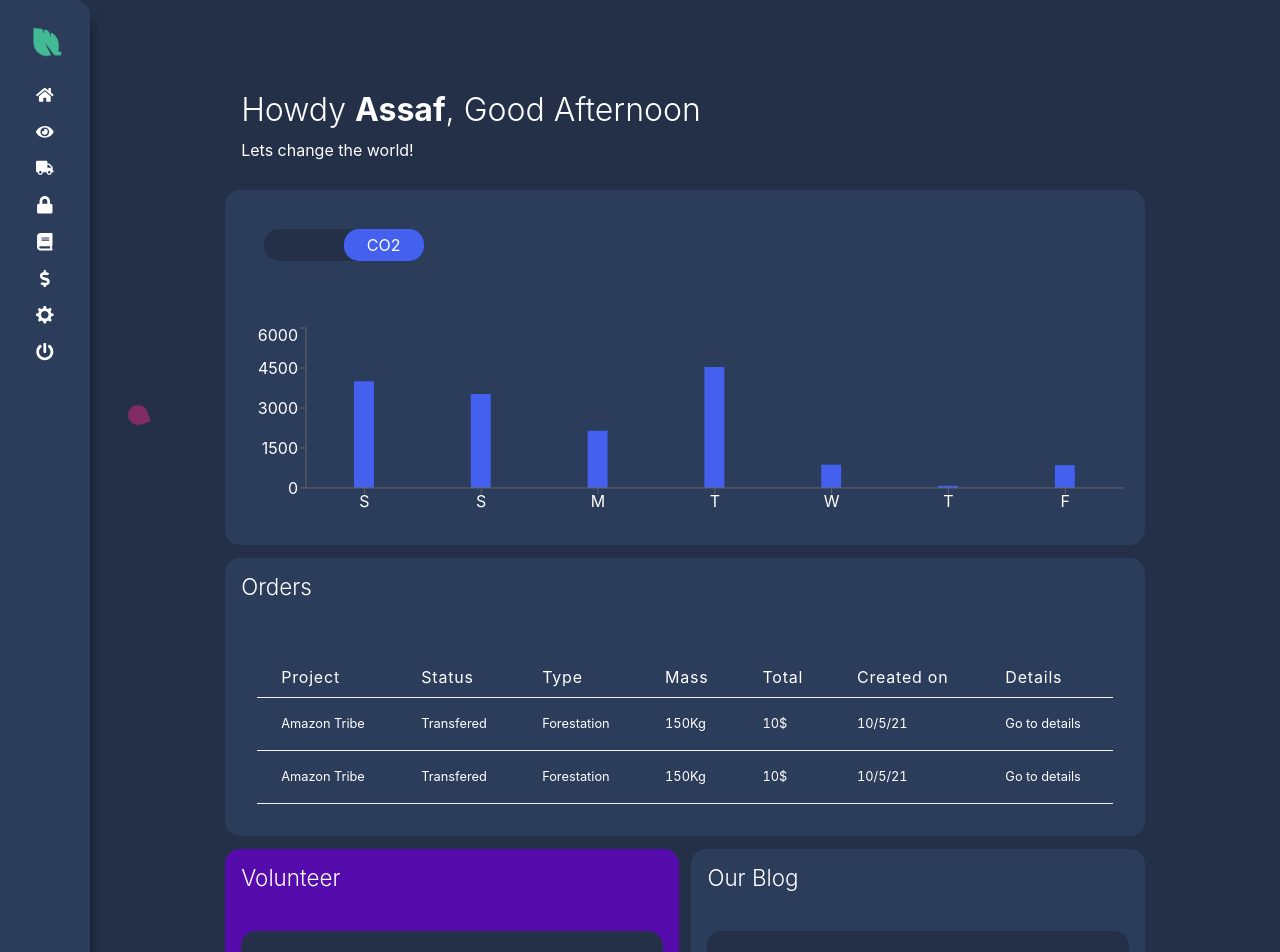
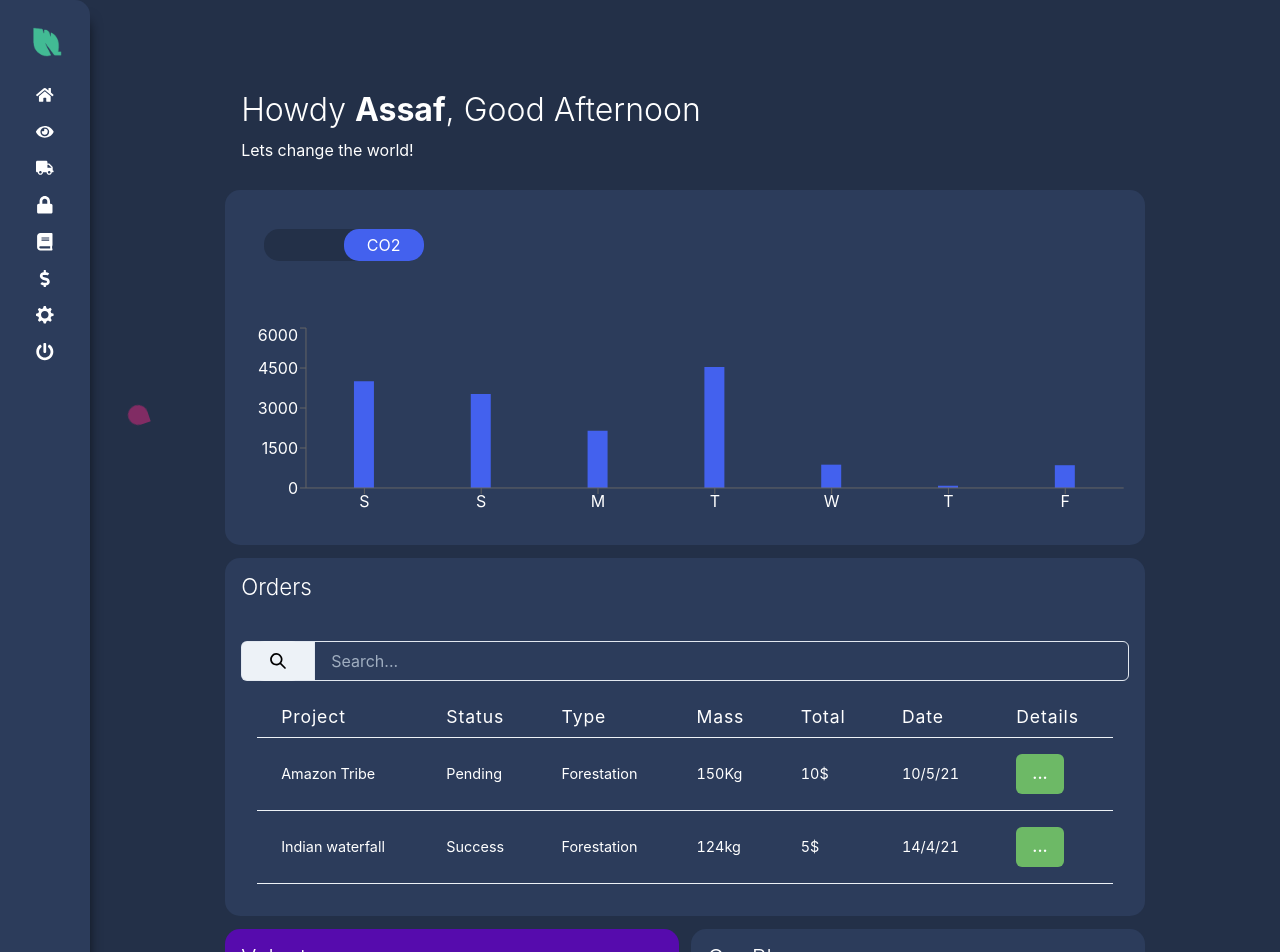
Before and after one commit to AssafWoo/Leaf-groot, a React (Create React App) app: page / in a window 1280 px wide. Shown: the top 952 px of the page. Built offline with nearby package versions, Linux system fonts and the light colour scheme.

Commit message:
added search to table, added modal stracture

```diff
--- a/package.json
+++ b/package.json
@@ -13,6 +13,7 @@
     "axios": "^0.21.1",
     "formik": "^2.2.6",
     "framer-motion": "^3.10.5",
+    "match-sorter": "^6.3.0",
     "react": "^17.0.1",
     "react-chartjs-2": "^2.11.1",
     "react-dom": "^17.0.1",
@@ -21,6 +22,7 @@
     "react-responsive": "^8.2.0",
     "react-router-dom": "^5.2.0",
     "react-scripts": "4.0.3",
+    "react-table": "^7.7.0",
     "react-use-form-state": "^0.13.2",
     "recharts": "^2.0.9",
     "styled-components": "^5.2.1",
--- a/src/Components/Cards/offset_card.jsx
+++ b/src/Components/Cards/offset_card.jsx
@@ -1,15 +1,12 @@
-import { Button } from "@chakra-ui/button"
 import { Heading } from "@chakra-ui/layout"
 import { Tag, TagLabel } from "@chakra-ui/tag"
 import { DarkerTheme, MainGreen } from "../../Styles/colors"
 import { BoxSize, Flex } from "../../Styles/styles"
-import {useDisclosure} from "@chakra-ui/react"
 import ModalComponent from "../Modal/modal"
 
 
 
 const OffsetCard = () => {
-    const { isOpen, onOpen, onClose } = useDisclosure()
 
     return(
         <>
@@ -29,15 +26,10 @@ const OffsetCard = () => {
             </BoxSize>
             <BoxSize flexSize="1">
                 <ModalComponent
-                    isOpen={isOpen}
-                    onClose={onClose}
-                    trigger={<Button background={MainGreen} color="white" onClick={onOpen} colorScheme="blue">See details</Button>}
+                    openButtonContent='See details'
                     header='Reforestation for remote villiagers'
                     content='Planting trees'
-                    actionTrigger={
-                        <Button background={MainGreen} color="white" mr={3} onClick={onClose} colorScheme="blue">
-                            Buy and go to action
-                        </Button>}
+                    goToActionButton='empty'
                 />
             </BoxSize>
         </Flex>
--- a/src/Components/Modal/modal.jsx
+++ b/src/Components/Modal/modal.jsx
@@ -1,10 +1,14 @@
+import { Button } from "@chakra-ui/button";
+import { useDisclosure } from "@chakra-ui/hooks";
 import { Modal, ModalBody, ModalCloseButton, ModalContent, ModalFooter, ModalHeader, ModalOverlay } from "@chakra-ui/modal"
-import { DarkerTheme } from "../../Styles/colors";
+import { DarkerTheme, MainGreen } from "../../Styles/colors";
 
-const ModalComponent = ({isOpen, onClose,trigger, header, content, actionTrigger}) => {
+const ModalComponent = ({openButtonContent, trigger, header, content, goToActionButton}) => {
+    const { isOpen, onOpen, onClose } = useDisclosure()
+
     return (
         <>
-            {trigger}
+            <Button background={MainGreen} color="white" onClick={onOpen} colorScheme="blue">{openButtonContent}</Button>
             <Modal isOpen={isOpen} onClose={onClose}>
                 <ModalOverlay />
                 <ModalContent color="white" bg={DarkerTheme}>
@@ -13,9 +17,15 @@ const ModalComponent = ({isOpen, onClose,trigger, header, content, actionTrigger
                 <ModalBody>
                     {content}
                 </ModalBody>
+                {goToActionButton === 'empty' ?
+                 ''
+                :
                 <ModalFooter>
-                    {actionTrigger}
-                </ModalFooter>
+                    <Button background={MainGreen} color="white" mr={3} onClick={onClose} colorScheme="blue">
+                        {goToActionButton}
+                    </Button>
+                </ModalFooter>}
+
                 </ModalContent>
             </Modal>
         </>
--- /dev/null
+++ b/src/Components/Search/search.jsx
@@ -0,0 +1,18 @@
+import { IconButton } from "@chakra-ui/button";
+import { SearchIcon } from "@chakra-ui/icons";
+import { Input } from "@chakra-ui/input";
+import { InputLeftAddon } from "@chakra-ui/input";
+import { InputGroup } from "@chakra-ui/input";
+
+
+const SearchBar = () => {
+    return (
+        <InputGroup>
+            <InputLeftAddon children={<IconButton aria-label="Search database" icon={<SearchIcon color="black" />} />} />
+            <Input type="text" placeholder="Search..." />
+      </InputGroup>
+    )
+}
+
+
+export default SearchBar;
--- a/src/Components/Side_bar/left-side-bar.jsx
+++ b/src/Components/Side_bar/left-side-bar.jsx
@@ -25,8 +25,8 @@ const MenuNames = [
         icon: <FaTruck style={{margin:'auto'}} />
     },
     {
-        name:'API Keys',
-        link:'/apikeys',
+        name:'API',
+        link:'/api',
         icon:<FaLock style={{margin:'auto'}} />
     },
     {
--- a/src/Components/Table/orders_table.jsx
+++ b/src/Components/Table/orders_table.jsx
@@ -1,54 +1,52 @@
 import { Table, Tr, Th, Thead, Tbody,Td } from "@chakra-ui/table"
 import { TableWrapper } from "../../Styles/styles";
 import { useScreenSize } from "../../Hooks/useScreenSize";
-
+import ModalComponent from "../Modal/modal";
 
 const TheadStyle = {
     color:'white'
 };
 
-const OrdersTable = () => {
+
+const TableComponent = ({tableData}) => {
     const ScreenSize = useScreenSize();
 
     return(
+        <>
             <TableWrapper size={ScreenSize}>
                 <Table variant='simple'>
                     <Thead>
                         <Tr>
-                        <Th style={TheadStyle}>Project</Th>
-                        <Th style={TheadStyle}>Status</Th>
-                        <Th style={TheadStyle}>Type</Th>
-                        <Th style={TheadStyle}>Mass</Th>
-                        <Th style={TheadStyle}>Total</Th>
-                        <Th style={TheadStyle}>Created on</Th>
-                        <Th style={TheadStyle}>Details</Th>
-
+                            {tableData?.headers?.map((header, _) => (
+                            <Th style={TheadStyle}>{header}</Th>
+                            ))}
                         </Tr>
                     </Thead>
                     <Tbody>
+                        {tableData?.data?.map((project, index) => (
                             <Tr>
-                        <Td>Amazon Tribe</Td>
-                        <Td>Transfered</Td>
-                        <Td>Forestation</Td>
-                        <Td>150Kg</Td>
-                        <Td>10$</Td>
-                        <Td>10/5/21</Td>
-                        <Td>Go to details</Td>
+                                <Td>{project.name}</Td>
+                                <Td>{project.status}</Td>
+                                <Td>{project.type}</Td>
+                                <Td>{project.mass}</Td>
+                                <Td>{project.total}</Td>
+                                <Td>{project.date}</Td>
+
+                                <Td>
+                                    <ModalComponent
+                                        openButtonContent='...'
+                                        header={project.name}
+                                        content={`The project was bought on ${project.date} and saved ${project.mass} CO2, the transaction is ${project.status}`}
+                                        goToActionButton='empty'
+                                    />
+                                </Td>
                             </Tr>
-                    <Tr>
-                        <Td>Amazon Tribe</Td>
-                        <Td>Transfered</Td>
-                        <Td>Forestation</Td>
-                        <Td>150Kg</Td>
-                        <Td>10$</Td>
-                        <Td>10/5/21</Td>
-                        <Td>Go to details</Td>
-                    </Tr>
-
+                        ))}
                     </Tbody>
                 </Table>
             </TableWrapper>
+        </>
     )
 }
 
-export default OrdersTable;
+export default TableComponent;
--- a/src/Mocks/dashboard.js
+++ b/src/Mocks/dashboard.js
@@ -70,3 +70,30 @@ export const dashboardContentOrdersData = {
         }
     ]
 };
+
+
+export const dashboardContentTableData = {
+    headers:['Project', 'Status', 'Type', 'Mass', 'Total', 'Date', 'Details'],
+    data:[
+        {
+            name: 'Amazon Tribe',
+            status:'Pending',
+            orders:'Transfered',
+            type: 'Forestation',
+            mass:'150Kg',
+            total: '10$',
+            date:'10/5/21',
+            details: '...',
+        },
+        {
+            name: 'Indian waterfall',
+            status:'Success',
+            orders:'Transfered',
+            type: 'Forestation',
+            mass:'124kg',
+            total: '5$',
+            date:'14/4/21',
+            details: '...',
+        },
+    ]
+};
--- a/src/Modules/dashboard/dashboard-content.jsx
+++ b/src/Modules/dashboard/dashboard-content.jsx
@@ -6,12 +6,13 @@ import { PurpleBlue } from '../../Styles/colors';
 import {useGetTime} from '../../Hooks/useGetTime';
 import BarsChart from '../../Components/Charts/bar';
 import { useScreenSize } from '../../Hooks/useScreenSize';
-import OrdersTable from '../../Components/Table/orders_table';
+import TableComponent from '../../Components/Table/orders_table';
 import { SwitchToggleButton } from '../../Components/Switch/switch';
 import BlogCard from '../../Components/Cards/blog_card';
 import VolunteerCard from '../../Components/Cards/volunteer_card';
+import SearchBar from '../../Components/Search/search';
 
-const DashboardContent = ({companyName, userName, selected, handleToggleFilter, dashboardData}) => {
+const DashboardContent = ({companyName, userName, selected, handleToggleFilter, dashboardData, tableData}) => {
     const CurrentTime = useGetTime();
     const screenSize = useScreenSize();
 
@@ -52,7 +53,8 @@ const DashboardContent = ({companyName, userName, selected, handleToggleFilter,
                 <BoxSize ref={myStackedRef} flexSize="3">
                     <Heading fontWeight="300" textAlign="left" fontSize="1.4rem">Orders</Heading>
                     <BreakLine />
-                    <OrdersTable />
+                    <SearchBar />
+                    <TableComponent tableData={tableData} />
                 </BoxSize>
                     <Flex>
                         <BoxSize flexSize="3" style={{background:PurpleBlue}}>
--- a/src/Modules/settings/company-details.jsx
+++ b/src/Modules/settings/company-details.jsx
@@ -41,7 +41,7 @@ const CompanyDetails = ({companyDetails}) => {
                                     {({ field, form }) => (
                                         <FormControl id="name">
                                             <FormLabel color='white' fontSize="1.1rem" textAlign="left" pb="2" >Name</FormLabel>
-                                            <Input background={DarkerTheme} name="name" value={values.name} onChange={handleChange} onBlur={handleBlur}  mb="5" />
+                                            <Input background={DarkerTheme} border="none" name="name" value={values.name} onChange={handleChange} onBlur={handleBlur}  mb="5" />
                                             <FormErrorMessage>'</FormErrorMessage>
                                         </FormControl>
                                     )}
@@ -53,7 +53,7 @@ const CompanyDetails = ({companyDetails}) => {
                                     {({ field, form }) => (
                                         <FormControl id="sectors">
                                             <FormLabel color='white' fontSize="1.1rem" textAlign="left" pb="2" >Sectors</FormLabel>
-                                            <Input background={DarkerTheme} name="sectors" onChange={handleChange} value={values.sectors} onBlur={handleBlur}  mb="1 " />
+                                            <Input background={DarkerTheme} border="none" name="sectors" onChange={handleChange} value={values.sectors} onBlur={handleBlur}  mb="1 " />
                                             {/* {values.sectors.map((value, index) => (
                                                 <TagComponent key={index} color="green" content={value} />
                                             ))} */}
@@ -67,7 +67,7 @@ const CompanyDetails = ({companyDetails}) => {
                                     {({ field, form }) => (
                                         <FormControl id="userName">
                                             <FormLabel color='white' fontSize="1.1rem" textAlign="left" pb="2" >User Name</FormLabel>
-                                            <Input background={DarkerTheme} name="userName" onChange={handleChange} value={values.userName} onBlur={handleBlur}  mb="1 " />
+                                            <Input background={DarkerTheme} border="none" name="userName" onChange={handleChange} value={values.userName} onBlur={handleBlur}  mb="1 " />
                                             <FormErrorMessage>'</FormErrorMessage>
                                         </FormControl>
                                     )}
@@ -81,7 +81,7 @@ const CompanyDetails = ({companyDetails}) => {
                                     {({ field, form }) => (
                                         <FormControl id="headCount">
                                             <FormLabel color='white' fontSize="1.1rem" textAlign="left" pb="2" >Headcount</FormLabel>
-                                            <Input background={DarkerTheme} type="number" name="headCount" value={values.headCount} onChange={handleChange} onBlur={handleBlur}  mb="5" />
+                                            <Input background={DarkerTheme} border="none" type="number" name="headCount" value={values.headCount} onChange={handleChange} onBlur={handleBlur}  mb="5" />
 
                                             <FormErrorMessage>'</FormErrorMessage>
                                         </FormControl>
@@ -95,7 +95,7 @@ const CompanyDetails = ({companyDetails}) => {
                                     {({ field, form }) => (
                                         <FormControl id="countries">
                                             <FormLabel color='white' fontSize="1.1rem" textAlign="left" pb="2" >Countries</FormLabel>
-                                            <Input background={DarkerTheme} name="countries" onChange={handleChange} value={values.countries} onBlur={handleBlur}  mb="1 " />
+                                            <Input background={DarkerTheme} border="none" name="countries" onChange={handleChange} value={values.countries} onBlur={handleBlur}  mb="1 " />
                                             {/* {values.countries.map((value, index) => (
                                                 <TagComponent key={index} color="green" content={value} />
                                             ))} */}
@@ -109,7 +109,7 @@ const CompanyDetails = ({companyDetails}) => {
                                     {({ field, form }) => (
                                         <FormControl id="state">
                                             <FormLabel color='white' fontSize="1.1rem" textAlign="left" pb="2" >State</FormLabel>
-                                            <Input background={DarkerTheme} name="state" onChange={handleChange} value={values.state} onBlur={handleBlur}  mb="1 " />
+                                            <Input background={DarkerTheme} border="none" name="state" onChange={handleChange} value={values.state} onBlur={handleBlur}  mb="1 " />
 
                                             {/* {values.state.map((value, index) => (
                                                 <TagComponent key={index} color="green" content={value} />
--- a/src/Pages/insights.jsx
+++ b/src/Pages/insights.jsx
@@ -8,7 +8,7 @@ import { useState } from 'react';
 import { dashboardContentCO2Data } from '../Mocks/dashboard';
 
 const Insights = () => {
-    const[dashboardData, setDashboardData] = useState(dashboardContentCO2Data)
+    const[dashboardData, _] = useState(dashboardContentCO2Data)
 
     return(
         <Flex>
--- a/src/Pages/main-dashboard.jsx
+++ b/src/Pages/main-dashboard.jsx
@@ -3,7 +3,7 @@ import { Flex  } from '../Styles/styles'
 import DashboardContent from '../Modules/dashboard/dashboard-content';
 import Store from '../Context/global/global-context';
 import { useState } from 'react';
-import { dashboardContentCO2Data, dashboardContentOrdersData } from '../Mocks/dashboard';
+import { dashboardContentCO2Data, dashboardContentOrdersData, dashboardContentTableData } from '../Mocks/dashboard';
 
 
 const Dashboard = () => {
@@ -26,6 +26,7 @@ const Dashboard = () => {
               selected={selected}
               handleToggleFilter={handleToggleFilter}
               dashboardData={dashboardData}
+              tableData={dashboardContentTableData}
             />
         </Flex>
     )
--- a/src/Styles/styles.js
+++ b/src/Styles/styles.js
@@ -99,20 +99,21 @@ export const TableWrapper = styled.div`
                 return 'hidden';
         }
     }};
+    th{
+        font-weight:400;
+        font-size:1.1rem;
+        text-transform: none;
+    }
     tr{
         cursor: pointer;
-        font-size:.8rem;
+        font-size:.9rem;
 
         &:hover{
             background-color:${DarkerTheme};
         }
 
     }
-    th{
-        font-weight:400;
-        font-size:1rem;
-        text-transform: none;
-    }
+
 
 `
 export const SwitchWrapper = styled.div`
```
Also changed, not shown: 1 other file (tests, documents, lock files or other folders). Lines whose indentation alone changed are shown as unchanged.
